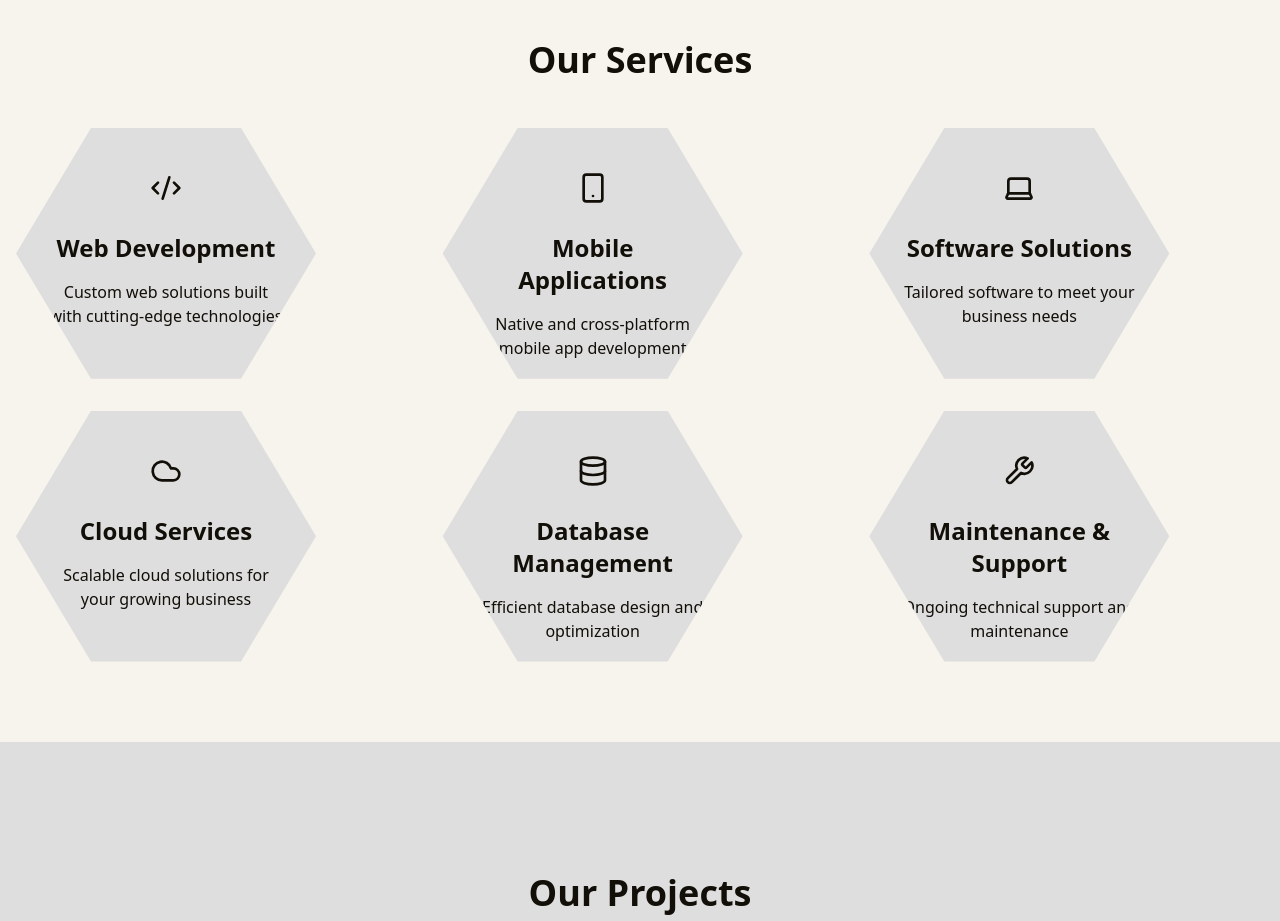
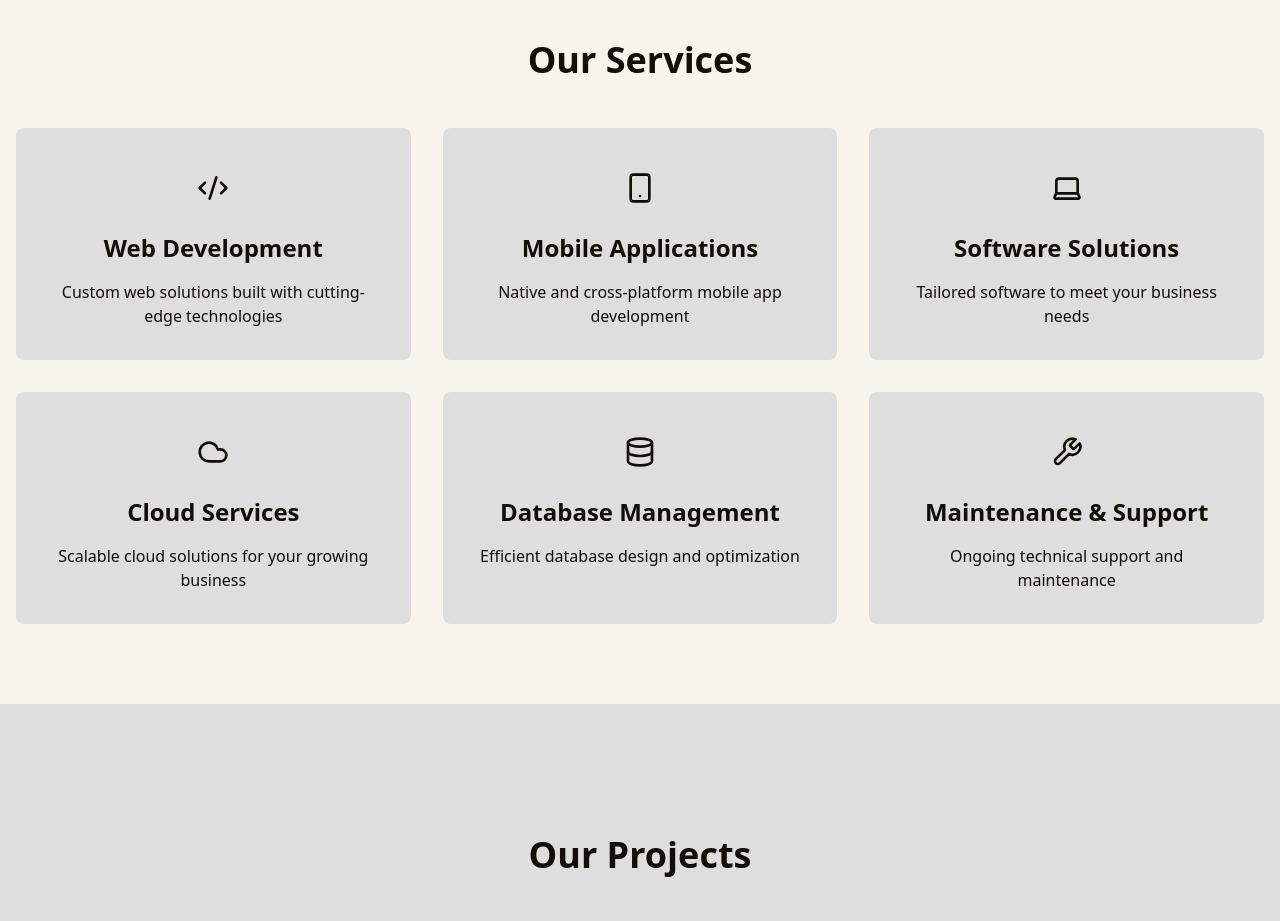
Before and after one commit to Musa-Riaz/HiveGLow, a React (Vite) app in the folder frontend/: page / in a window 1280 px wide. Shown: the part 1720-2641 px from the top of the page. Built offline with nearby package versions, Linux system fonts and the light colour scheme.

Commit message:
Fixed services section isuue

```diff
--- a/frontend/src/components/network-card.jsx
+++ b/frontend/src/components/network-card.jsx
@@ -6,7 +6,7 @@ export function NetworkCard({ title, description, icon }) {
 
     return (
         <motion.div
-            className="relative hexagon p-8 group overflow-hidden rounded-lg bg-secondary"
+            className="relative p-8 group overflow-hidden rounded-lg bg-secondary"
             whileHover={{ scale: 1.02 }}
             onHoverStart={() => setIsHovered(true)}
             onHoverEnd={() => setIsHovered(false)}
@@ -31,7 +31,7 @@ export function NetworkCard({ title, description, icon }) {
 
             {/* Border glow effect */}
             <motion.div
-                className="absolute inset-0 border border-text blur-sm rounded-lg hexagon"
+                className="absolute inset-0 border border-text blur-sm rounded-lg"
                 initial={{ opacity: 0 }}
                 animate={{
                     opacity: isHovered ? 1 : 0,
```
